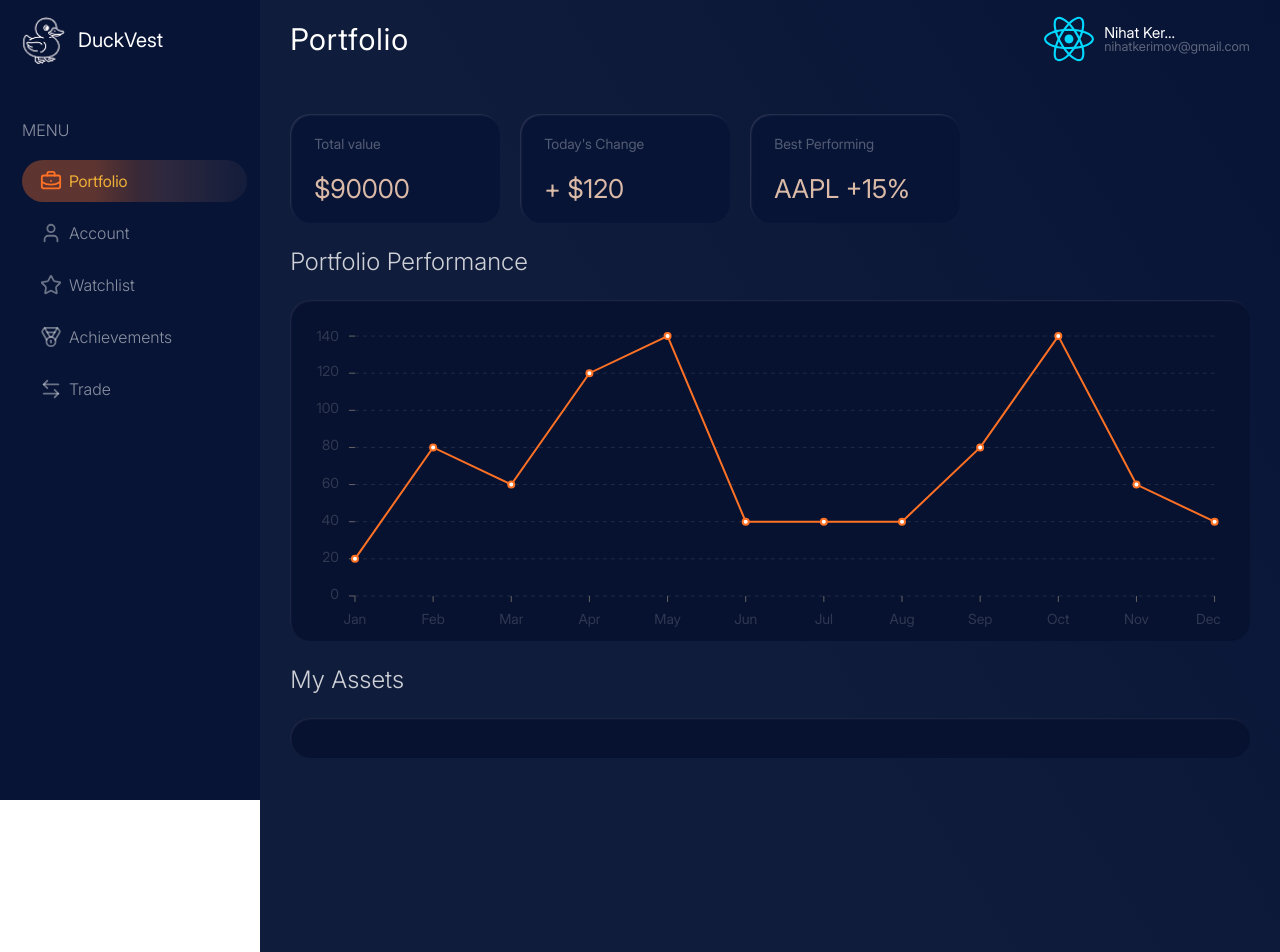
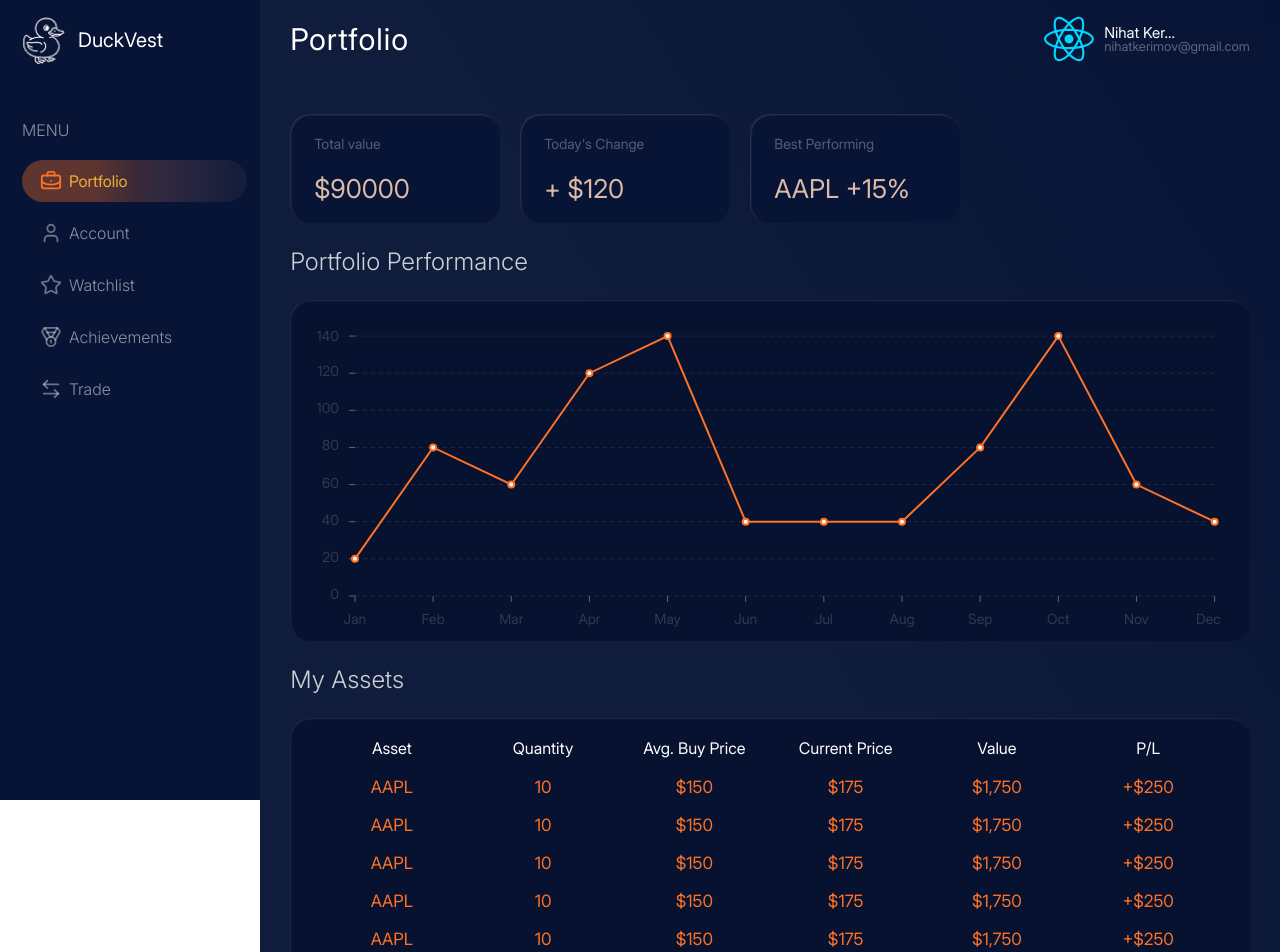
Before and after one commit to kerimov4785/DuckVest, a React (Vite) app: page /Portfolio in a window 1280 px wide. Shown: the top 952 px of the page. Built offline with nearby package versions, Linux system fonts and the light colour scheme.

Commit message:
portfolio-assets

```diff
--- a/src/components/MyAssets.jsx
+++ b/src/components/MyAssets.jsx
@@ -1,8 +1,41 @@
 import React from 'react'
 
 function MyAssets() {
+  let myAssets = [
+    { asset: 'AAPL', quantity: 10, buyprice: '$150', curprice: '$175', value: '$1,750', PL: '+$250' },
+    { asset: 'AAPL', quantity: 10, buyprice: '$150', curprice: '$175', value: '$1,750', PL: '+$250' },
+    { asset: 'AAPL', quantity: 10, buyprice: '$150', curprice: '$175', value: '$1,750', PL: '+$250' },
+    { asset: 'AAPL', quantity: 10, buyprice: '$150', curprice: '$175', value: '$1,750', PL: '+$250' },
+    { asset: 'AAPL', quantity: 10, buyprice: '$150', curprice: '$175', value: '$1,750', PL: '+$250' },
+    { asset: 'AAPL', quantity: 10, buyprice: '$150', curprice: '$175', value: '$1,750', PL: '+$250' },
+    { asset: 'AAPL', quantity: 10, buyprice: '$150', curprice: '$175', value: '$1,750', PL: '+$250' },
+    { asset: 'AAPL', quantity: 10, buyprice: '$150', curprice: '$175', value: '$1,750', PL: '+$250' },
+    { asset: 'AAPL', quantity: 10, buyprice: '$150', curprice: '$175', value: '$1,750', PL: '+$250' },
+    { asset: 'AAPL', quantity: 10, buyprice: '$150', curprice: '$175', value: '$1,750', PL: '+$250' },
+  ]
   return (
-    <div className='my-assets'></div>
+    <div className='my-assets'>
+      <div className="stock-header">
+        <div>Asset</div>
+        <div>Quantity</div>
+        <div>Avg. Buy Price</div>
+        <div>Current Price</div>
+        <div>Value</div>
+        <div>P/L</div>
+      </div>
+      <div className="stock-body">
+        {myAssets.map((item,i) =>
+          <div key={i} className='stock-row'>
+            <div>{item.asset}</div>
+            <div>{item.quantity}</div>
+            <div>{item.buyprice}</div>
+            <div>{item.curprice}</div>
+            <div>{item.value}</div>
+            <div>{item.PL}</div>
+          </div>
+        )}
+      </div>
+    </div>
   )
 }
 
--- a/src/index.css
+++ b/src/index.css
@@ -159,7 +159,7 @@ main {
   border-radius: 20px;
   /* background: #1F243D; */
   box-shadow: inset 1px 1px 2px #313755;
-  }
+}
 
 .card p {
   font: 400 14px 'Inter';
@@ -172,11 +172,13 @@ main {
   line-height: 26px;
   color: #DBBAA7;
 }
-.title2{
+
+.title2 {
   font: 300 24px 'Inter';
   color: rgba(255, 255, 255, 0.795);
   margin: 24px 0;
 }
+
 /* chart */
 .chart-container {
   background-color: #071230;
@@ -184,9 +186,67 @@ main {
   border-radius: 20px;
   box-shadow: inset 1px 1px 2px #313755a6;
 }
-.my-assets{
+
+.my-assets {
   padding: 20px 26px;
   background-color: #071230;
   box-shadow: inset 1px 1px 2px #313755a6;
   border-radius: 20px;
 }
+
+.stock-header,
+.stock-row {
+  display: flex;
+  justify-content: space-between;
+}
+
+.stock-header>div {
+  font: 400 16px 'Inter';
+  color: white;
+}
+
+.stock-header {
+  padding-bottom: 10px;
+}
+
+.stock-header>div,
+.stock-row>div {
+  flex: 1;
+  text-align: center;
+}
+
+.stock-body {
+  height: 250px;
+  overflow-y: scroll;
+}
+
+.stock-row div {
+  font: 400 17px 'Inter';
+  color: #FF7125;
+}
+.stock-row{
+  border-radius: 50px;
+  padding: 9px 0;
+}
+.stock-row:hover{
+  background-color: #0a193d;
+}
+
+.stock-body::-webkit-scrollbar {
+  width: 8px;
+}
+
+.stock-body::-webkit-scrollbar-track {
+  background: #1a2033;
+  border-radius: 4px;
+}
+
+.stock-body::-webkit-scrollbar-thumb {
+  background-color: #444c66;
+  border-radius: 4px;
+  border: 1px solid #2a2f4a;
+}
+
+.stock-body::-webkit-scrollbar-thumb:hover {
+  background-color: #5a6380;
+}
```
